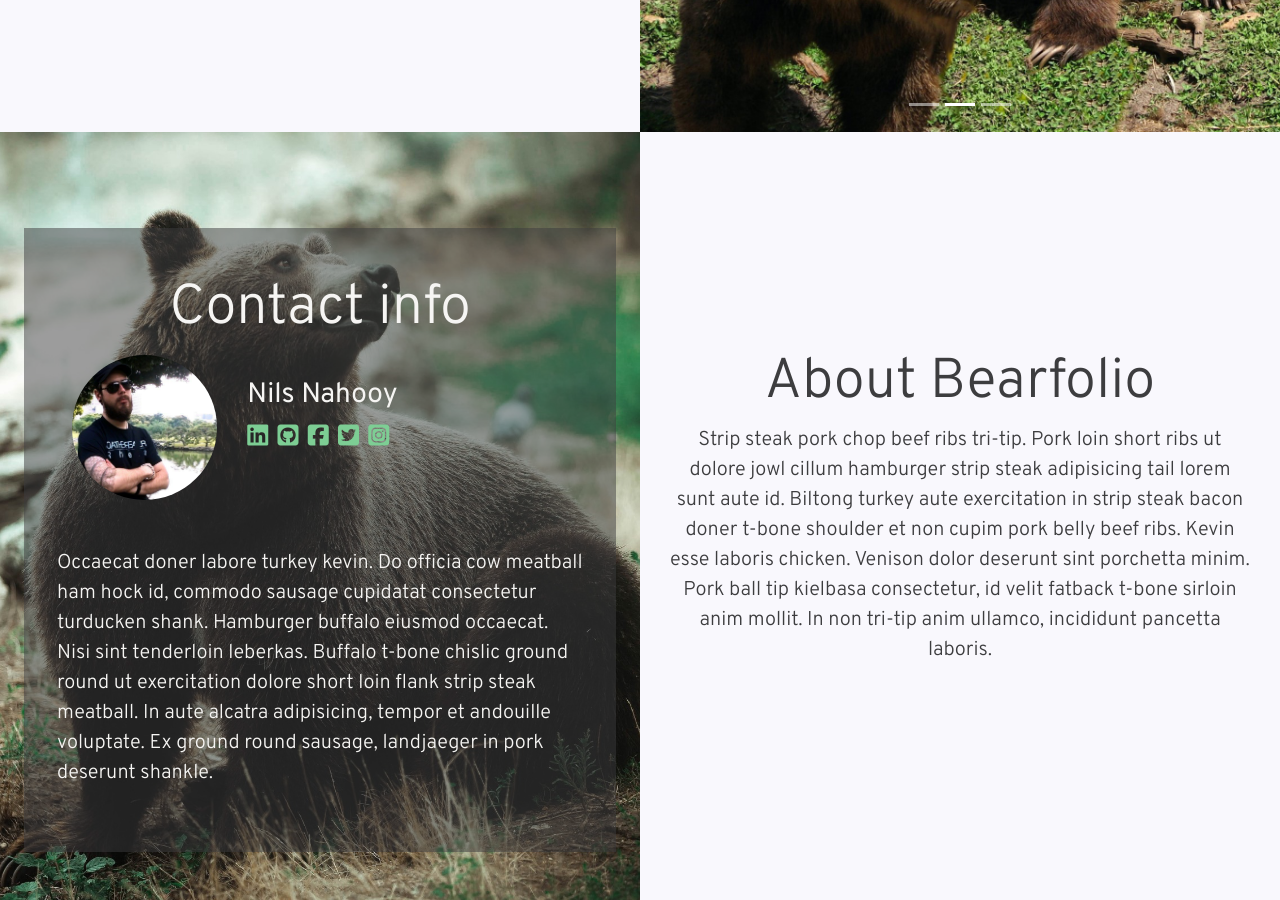
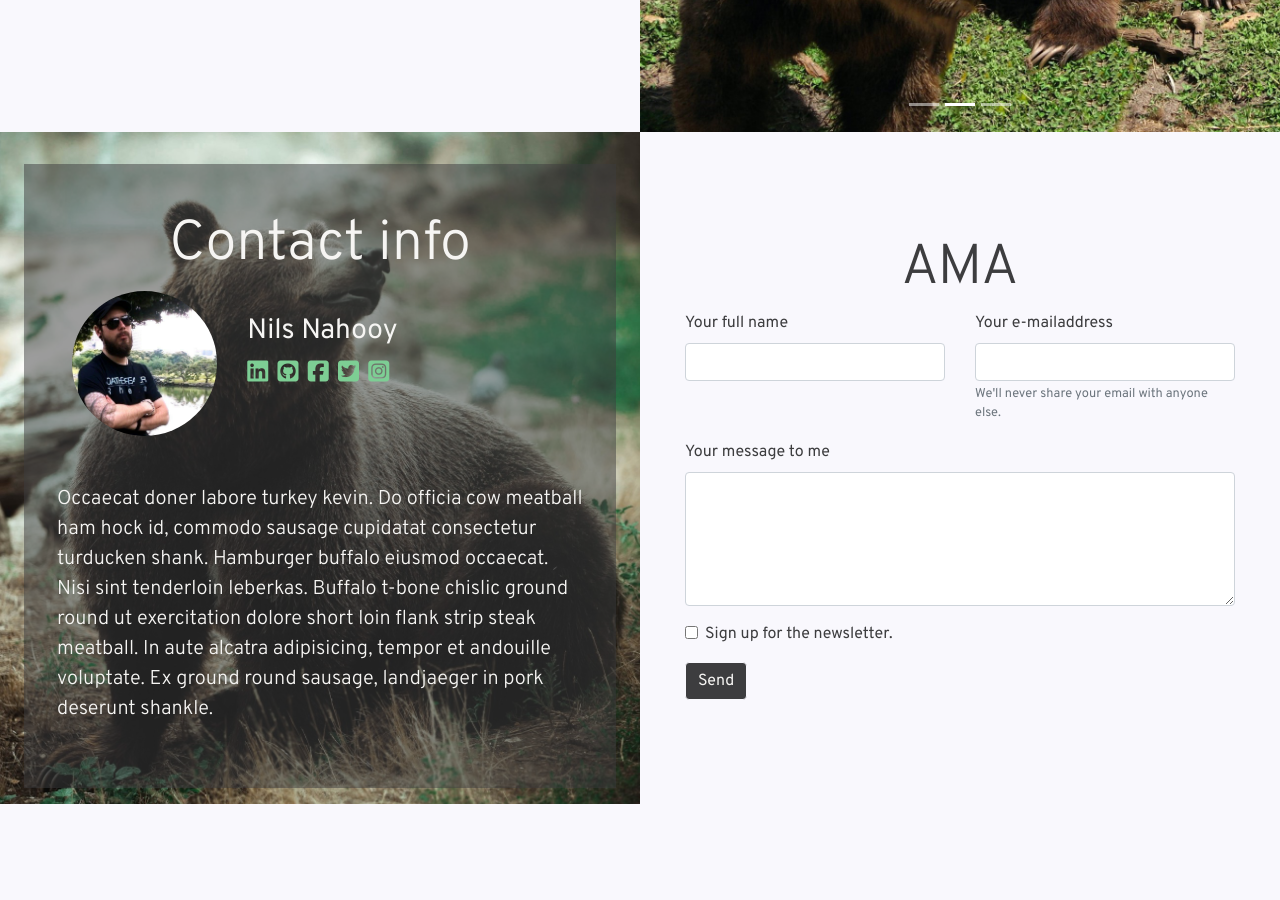
Before and after one commit to fj0lverkr/Bearfolio, a plain HTML site: page index.html in a window 1280 px wide. Shown: the part 1180-2080 px from the top of the page. After the commit the page ends 1984 px from the top, so only its background shows below. Drawn offline with nearby package versions, Linux system fonts and the light colour scheme.

Commit message:
Tweaked contact info again, added contact form.

```diff
--- a/app.css
+++ b/app.css
@@ -97,6 +97,23 @@ body {
   transition: background 400ms;
 }
 
+input[type="checkbox"]:checked {
+      background: var(--scuffed-dark-grey);
+}
+
+/* Bootstrap overrides */
+.btn-primary{
+  color: var(--vanilla-grey);
+  background-color: var(--scuffed-dark-grey);
+  border-color: var(--white-ish);
+}
+
+.btn-primary:hover{
+  background-color: var(--vanilla-grey);
+  color: var(--scuffed-dark-grey);
+  border-color: var(--scuffed-dark-grey);
+}
+
 /* media queries to accomodate different screensizes  */
 @media only screen and (max-width: 1600px){
   #headings > h1 {
--- a/index.html
+++ b/index.html
@@ -81,8 +81,8 @@
           </a>
         </div>
       </div>
-      <div id="contact" class="col col-md-6 pt-5 px-4 order-2 order-md-1">
-        <div id="contact-inner" class="container-fluid px-4 py-2 px-lg-5 py-lg-5 my-5">
+      <div id="contact" class="col col-md-6 pt-5 pt-lg-3 px-4 order-2 order-md-1">
+        <div id="contact-inner" class="container-fluid px-4 py-2 px-lg-5 py-lg-5 my-5 my-lg-3">
           <h1 class="display-4 text-center">Contact info</h1>
           <div class="row align-items-center mt-1">
             <div class="col-4 pt-1">
@@ -98,17 +98,42 @@
                 <a href="https://www.instagram.com/bonesofabird" target="_blank"><i class="fab fa-instagram-square"></i></a>
               </p>
             </div>
-            <p class="lead mt-4 mt-lg-5">Occaecat doner labore turkey kevin. Do officia cow meatball ham hock id, commodo sausage cupidatat consectetur turducken shank. Hamburger buffalo eiusmod occaecat. Nisi sint tenderloin leberkas. Buffalo t-bone chislic ground round ut exercitation dolore short loin flank strip steak meatball. In aute alcatra adipisicing, tempor et andouille voluptate. Ex ground round sausage, landjaeger in pork deserunt shankle.</p>
+            <p class="lead mt-4 mt-lg-5">Occaecat doner labore turkey kevin. Do officia cow meatball ham hock id, commodo sausage cupidatat consectetur turducken shank. Hamburger buffalo eiusmod occaecat. Nisi sint tenderloin leberkas. Buffalo t-bone
+              chislic ground round ut exercitation dolore short loin flank strip steak meatball. In aute alcatra adipisicing, tempor et andouille voluptate. Ex ground round sausage, landjaeger in pork deserunt shankle.</p>
           </div>
         </div>
       </div>
       <div class="col-8 col-md-6 order-1 order-md-2">
         <div id="info" class="container text-center py-5 py-md-1 responsive-text">
-          <h1 class="display-4">About Bearfolio</h1>
-          <p class="lead">Strip steak pork chop beef ribs tri-tip. Pork loin short ribs ut dolore jowl cillum hamburger strip steak adipisicing tail lorem sunt aute id. Biltong turkey aute exercitation in strip steak bacon doner t-bone shoulder et
-            non cupim
-            pork belly beef ribs. Kevin esse laboris chicken. Venison dolor deserunt sint porchetta minim. Pork ball tip kielbasa consectetur, id velit fatback t-bone sirloin anim mollit. In non tri-tip anim ullamco, incididunt pancetta laboris.
-          </p>
+          <h1 class="display-4">AMA</h1>
+          <div class="container text-left">
+            <form>
+              <div class="row">
+                <div class="col-md-6">
+                  <div class="form-group">
+                    <label for="InputFullName">Your full name</label>
+                    <input type="text" class="form-control" id="InputFullName">
+                  </div>
+                </div>
+                <div class="col-md-6">
+                  <div class="form-group">
+                    <label for="inputEmail">Your e-mailaddress</label>
+                    <input type="email" class="form-control" id="inputEmail" aria-describedby="emailHelp">
+                    <small id="emailHelp" class="form-text text-muted">We'll never share your email with anyone else.</small>
+                  </div>
+                </div>
+              </div>
+              <div class="form-group">
+                <label for="messageTextarea">Your message to me</label>
+                <textarea class="form-control" id="messageTextarea" rows="5"></textarea>
+              </div>
+              <div class="form-group form-check">
+                <input type="checkbox" class="form-check-input" id="newsletterCheck">
+                <label class="form-check-label" for="newsletterCheck">Sign up for the newsletter.</label>
+              </div>
+              <button type="submit" class="btn btn-primary">Send</button>
+            </form>
+          </div>
         </div>
       </div>
     </div>
```
